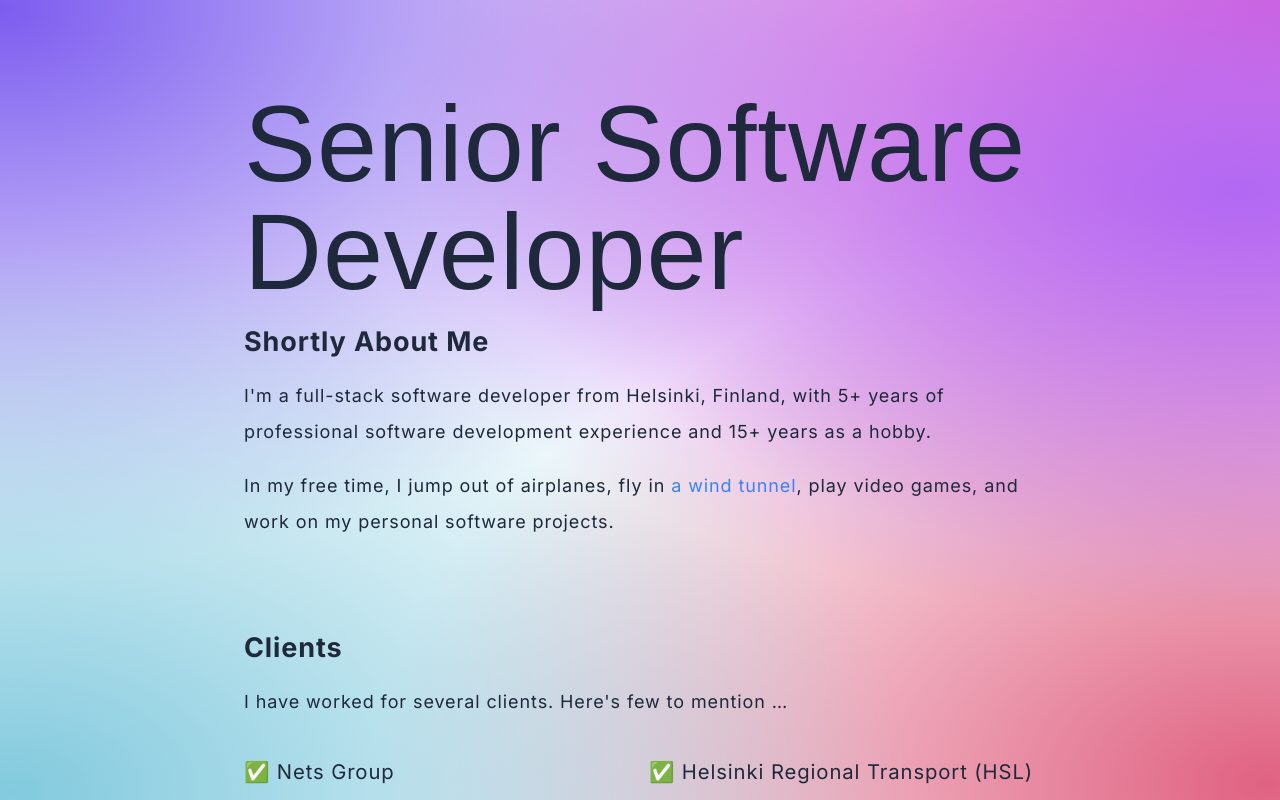
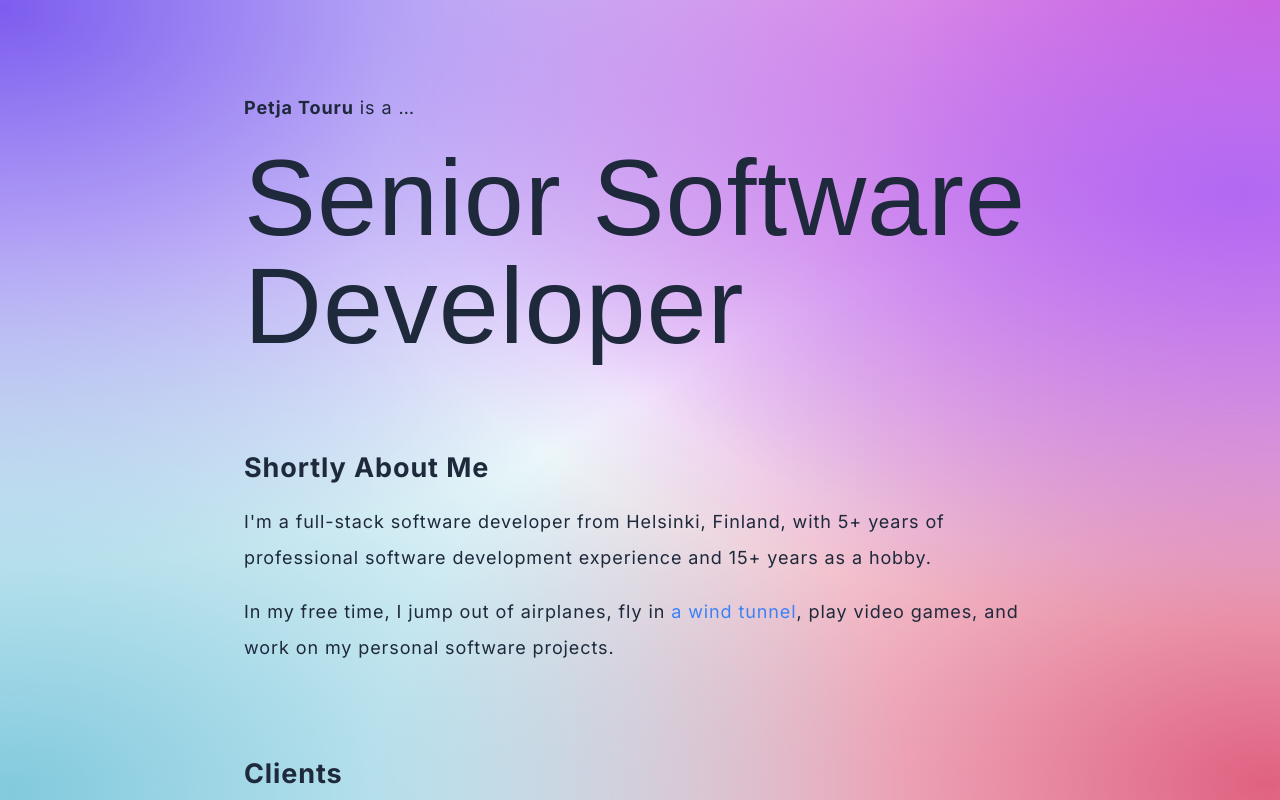
Before and after one commit to petja/petja-me, a Next.js app: page / in a window 1280 px wide. Shown: the top 800 px of the page. Built offline with nearby package versions, Linux system fonts and the light colour scheme; a web font is replaced by a local one.

Commit message:
Style header

```diff
--- a/pages/index.tsx
+++ b/pages/index.tsx
@@ -59,8 +59,15 @@ export default function Home() {
         <Container className="animate-fadeInUp">
           <main className="py-20 space-y-20">
             <section className="space-y-4">
-              <h1 className="text-8xl font-serif">Senior Software Developer</h1>
+              <span>
+                <h1 className="inline font-bold">Petja Touru</h1> is a …
+              </span>
+              <span className="text-8xl font-serif block">
+                Senior Software Developer
+              </span>
+            </section>
 
+            <section className="space-y-4">
               <Title>Shortly About Me</Title>
               <p>
                 I&apos;m a full-stack software developer from Helsinki, Finland,
```
